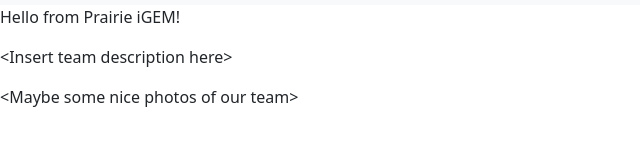
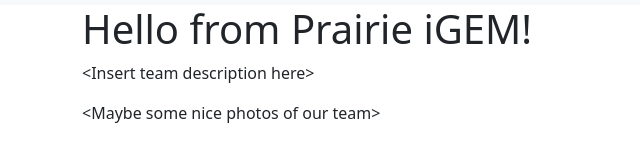
Before and after one commit to umanitoba-prairie-igem/team-site, an Eleventy site: page src/index.md in a window 1280 px wide. Shown: the part 53-214 px from the top of the page, without its empty margins (0-640 px from the left). Built offline with nearby package versions, Linux system fonts and the light colour scheme; Eleventy itself is replaced by a stand-in of ours; files that its build step writes are made by us from their sources.

Commit message:
Update content layout in base.html
Adds a container around the main page content. This gives us some nice
margin spacing.

```diff
--- a/src/_includes/base.html
+++ b/src/_includes/base.html
@@ -4,12 +4,15 @@
 		<meta charset="UTF-8">
 		<meta name="viewport" content="width=device-width, initial-scale=1.0">
 		<title>{{ title }}</title>
+
 		<!-- Import Bootstrap -->
 		<link href="https://cdn.jsdelivr.net/npm/bootstrap@5.3.0/dist/css/bootstrap.min.css" rel="stylesheet" integrity="sha384-9ndCyUaIbzAi2FUVXJi0CjmCapSmO7SnpJef0486qhLnuZ2cdeRhO02iuK6FUUVM" crossorigin="anonymous">
 		<script src="https://cdn.jsdelivr.net/npm/bootstrap@5.3.0/dist/js/bootstrap.bundle.min.js" integrity="sha384-geWF76RCwLtnZ8qwWowPQNguL3RmwHVBC9FhGdlKrxdiJJigb/j/68SIy3Te4Bkz" crossorigin="anonymous"></script>
 	</head>
 	<body>
+
 		<!-- navbar -->
+		<!-- Modified example from https://getbootstrap.com/docs/5.3/components/navbar/ -->
 		<nav class="navbar navbar-expand-lg bg-body-tertiary">
 			<div class="container-fluid">
 				<a class="navbar-brand" href="/">
@@ -34,8 +37,15 @@
 			</div>
 		</nav>
 		<!-- navbar end -->
+
 		<main>
-			{{ content }}
+
+			<!-- content of main page -->
+			<div class="container">
+				{{ content }}
+			</div>
+			<!-- content end -->
+
 		</main>
 	</body>
 </html>
--- a/src/index.md
+++ b/src/index.md
@@ -9,7 +9,7 @@ layout: "base.html"
 
 <!-- {% endfor %} -->
 
-Hello from Prairie iGEM!
+# Hello from Prairie iGEM!
 
 \<Insert team description here>
 
```
